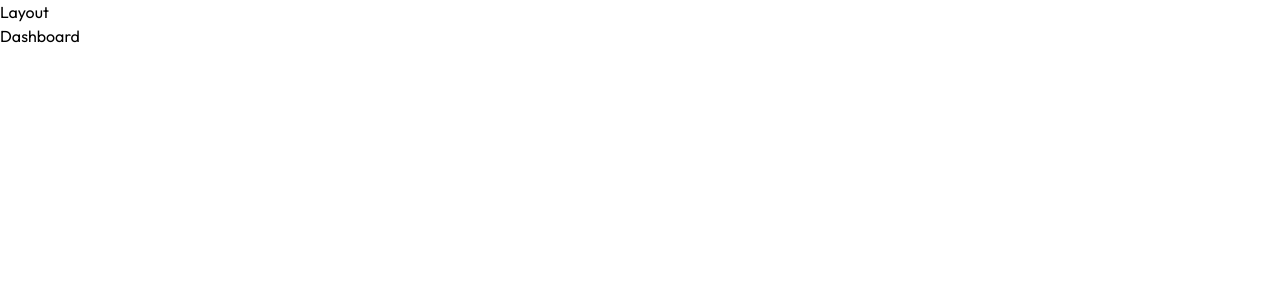
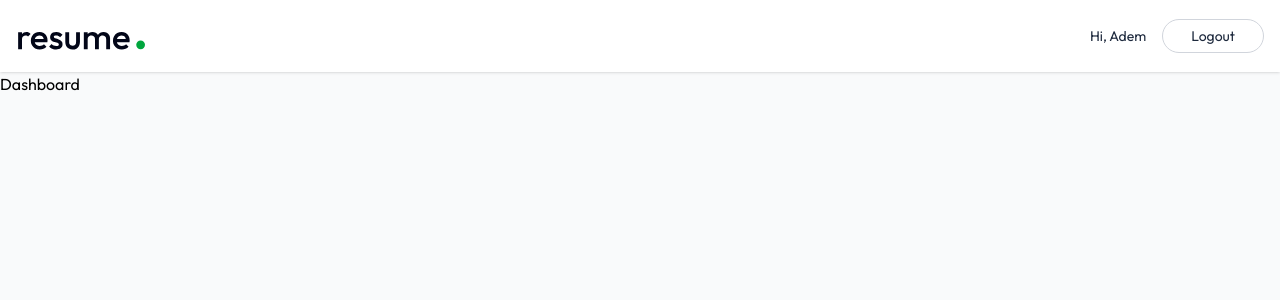
Before and after one commit to BahrouniAyoub/Resume-builder, a React (Vite) app in the folder client/: page /app in a window 1280 px wide. Shown: the top 300 px of the page. Built offline with nearby package versions, Linux system fonts and the light colour scheme; the HTML template or start-up script is replaced by a standard one.

Commit message:
Build the Navbar component.

```diff
--- /dev/null
+++ b/client/src/components/Navbar.jsx
@@ -0,0 +1,28 @@
+import { Link, useNavigate } from 'react-router-dom'
+import React from 'react'
+
+const Navbar = () => {
+
+    const user = { name: "Adem", }
+    const navigate = useNavigate()
+
+    const logoutUser = () => {
+        navigate("/")
+    }
+    return (
+        <div className="shadow bg-white" >
+            <nav className="flex items-center justify-between max-w-7xl mx-auto px-4 py-3.5 text-slate-800 transition-all" >
+                <Link to={"/"}>
+                    <img src="/logo.svg" alt="logo" className="h-11 w-auto" />
+                </Link>
+                <div className="flex items-center gap-4 text-sm" >
+                    <p className="max-sm:hidden" >Hi, {user?.name} </p>
+                    <button onClick={logoutUser} className="bg-white hover:bg-slate-50 border border-gray-300 px-7 py-1.5 rounded-full active:scale-95 transition-all" >Logout</button>
+                </div>
+            </nav>
+
+        </div>
+    )
+}
+
+export default Navbar
--- a/client/src/pages/Layout.jsx
+++ b/client/src/pages/Layout.jsx
@@ -1,11 +1,12 @@
 import React from 'react'
 import { Outlet } from 'react-router-dom'
+import Navbar from '../components/Navbar'
 
 const Layout = () => {
   return (
     <div>
-        <h1>Layout</h1>
-        <div>
+        <div className="min-h-screen bg-gray-50" >
+            <Navbar />
             <Outlet />
         </div>
     </div>
```
